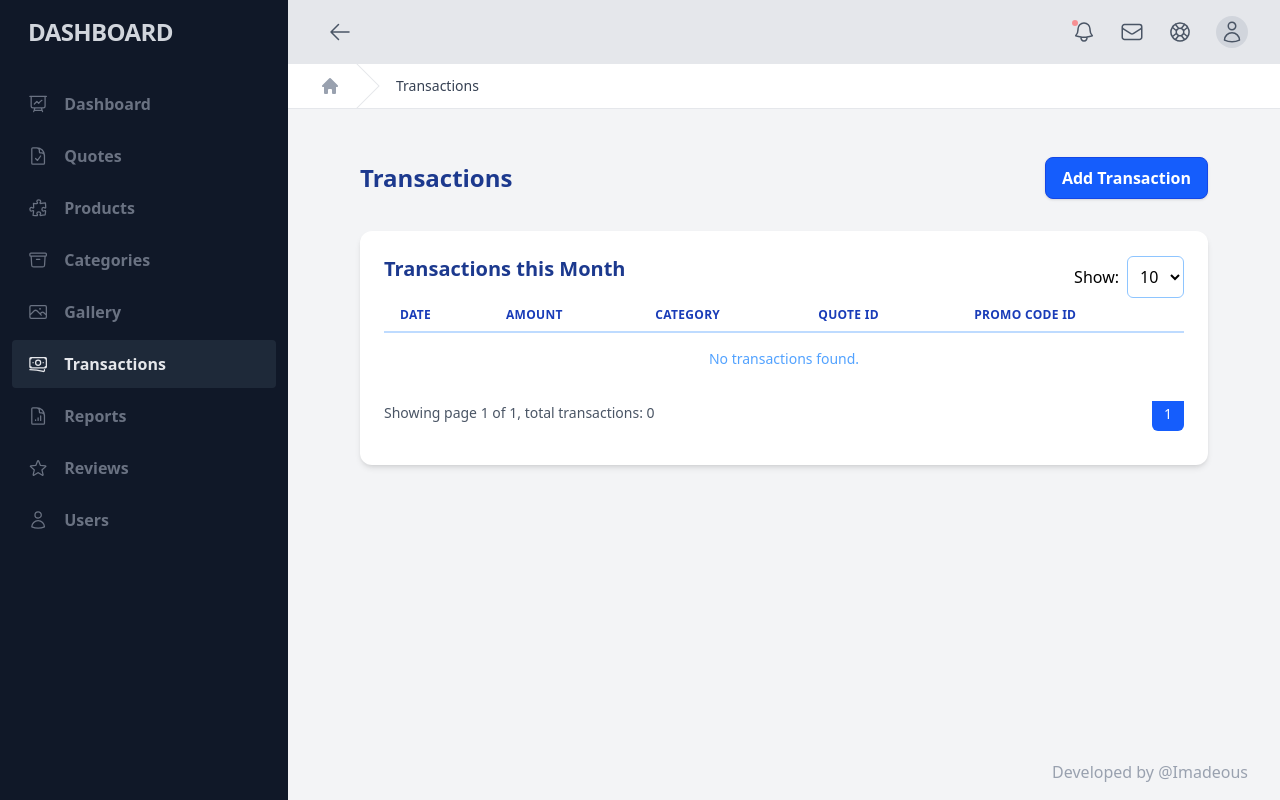
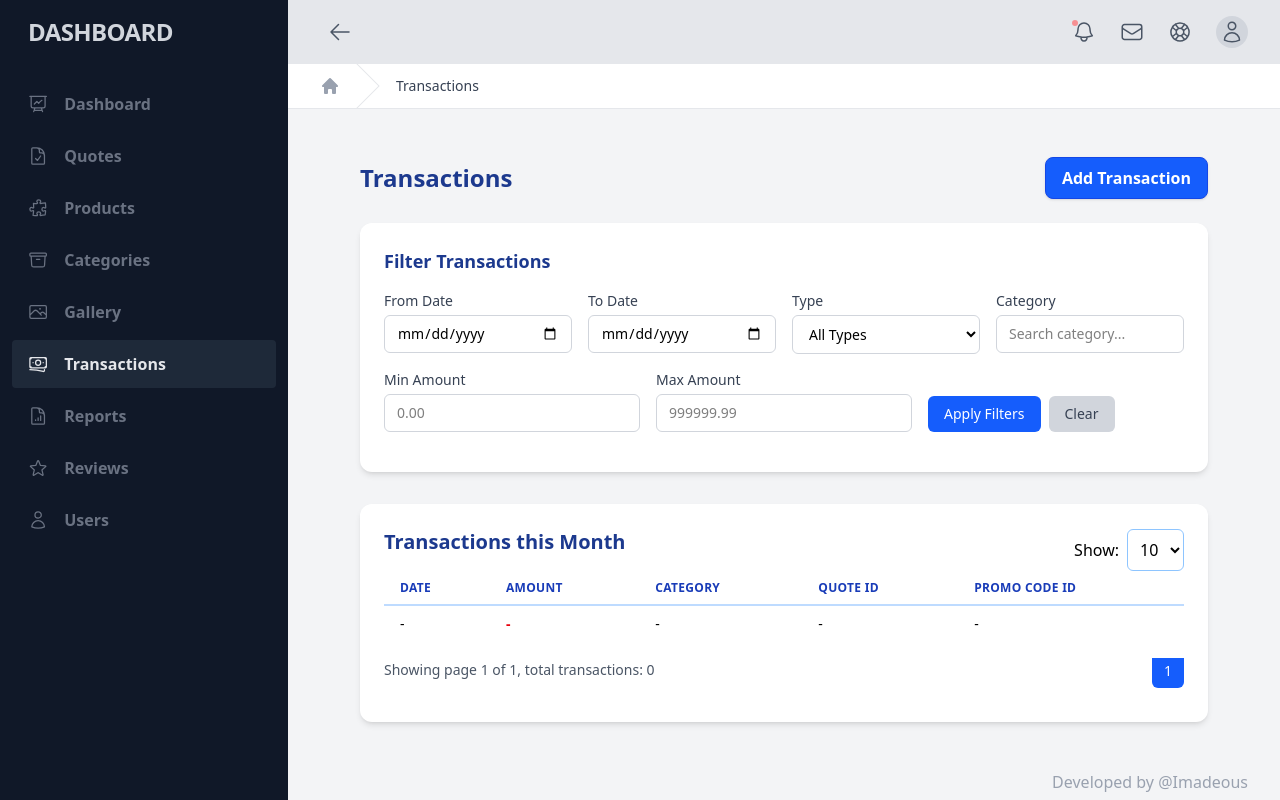
Before and after one commit to imadeous/verbose-adventure, a PHP site: page /admin/transactions in a window 1280 px wide. Run offline with PHP 8.4, Linux system fonts and the light colour scheme; the visitor is signed in with stand-in values (Sample User, id 1); tables that the repository leaves empty or names only in its code hold one stand-in row (values such as "Sample post"); some libraries are stand-ins or nearby versions.

Commit message:
teansactions table

```diff
--- a/App/Controllers/Admin/TransactionController.php
+++ b/App/Controllers/Admin/TransactionController.php
@@ -15,19 +15,72 @@ class TransactionController extends AdminControllerBase
         $page = isset($_GET['page']) && is_numeric($_GET['page']) && (int)$_GET['page'] > 0 ? (int)$_GET['page'] : 1;
         $perPage = isset($_GET['limit']) && is_numeric($_GET['limit']) && (int)$_GET['limit'] > 0 ? (int)$_GET['limit'] : 10;
 
-        $totalTransactions = Transaction::query()
-            ->where('date', '>=', date('Y-m-01'))
-            ->where('date', '<=', date('Y-m-t'))
-            ->count()[0]['count'];
+        // Get filter parameters
+        $filters = [
+            'date_from' => $_GET['date_from'] ?? null,
+            'date_to' => $_GET['date_to'] ?? null,
+            'type' => $_GET['type'] ?? null,
+            'category' => $_GET['category'] ?? null,
+            'min_amount' => isset($_GET['min_amount']) && is_numeric($_GET['min_amount']) ? (float)$_GET['min_amount'] : null,
+            'max_amount' => isset($_GET['max_amount']) && is_numeric($_GET['max_amount']) ? (float)$_GET['max_amount'] : null,
+        ];
 
+        // Build the base query with filters
+        $query = Transaction::query();
+
+        // Apply date filters (default to current month if no filters provided)
+        if (!empty($filters['date_from']) || !empty($filters['date_to'])) {
+            if (!empty($filters['date_from'])) {
+                $query->where('date', '>=', $filters['date_from']);
+            }
+            if (!empty($filters['date_to'])) {
+                $query->where('date', '<=', $filters['date_to']);
+            }
+        } else {
+            // Default to current month if no date filters
+            $query->where('date', '>=', date('Y-m-01'))
+                ->where('date', '<=', date('Y-m-t'));
+        }
+
+        // Apply type filter
+        if (!empty($filters['type'])) {
+            $query->where('type', '=', $filters['type']);
+        }
+
+        // Apply category filter (search in category name)
+        if (!empty($filters['category'])) {
+            // Get category IDs that match the search term
+            $categoryQuery = \App\Models\Category::query()
+                ->where('name', 'LIKE', '%' . $filters['category'] . '%')
+                ->get();
+
+            if (!empty($categoryQuery)) {
+                // For simplicity, just use the first matching category
+                // In a more advanced implementation, you could build a more complex query
+                $categoryId = $categoryQuery[0]['id'];
+                $query->where('category_id', '=', $categoryId);
+            } else {
+                // No matching categories found, return empty result
+                $query->where('id', '=', -1); // Force no results
+            }
+        }
+
+        // Apply amount range filters
+        if ($filters['min_amount'] !== null) {
+            $query->where('amount', '>=', $filters['min_amount']);
+        }
+        if ($filters['max_amount'] !== null) {
+            $query->where('amount', '<=', $filters['max_amount']);
+        }
+
+        // Get total count for pagination
+        $totalTransactions = $query->count()[0]['count'];
         $paginator = new Paginator($totalTransactions, $perPage, $page);
 
+        // Get transactions with pagination
         $transactions = array_map(
             fn($row) => new Transaction($row),
-            Transaction::query()
-                ->where('date', '>=', date('Y-m-01'))
-                ->where('date', '<=', date('Y-m-t'))
-                ->orderBy('created_at', 'desc')
+            $query->orderBy('created_at', 'desc')
                 ->limit($paginator->perPage)
                 ->offset($paginator->offset())
                 ->get()
--- a/App/Views/admin/transactions/index.view.php
+++ b/App/Views/admin/transactions/index.view.php
@@ -5,6 +5,74 @@
             <a href="<?= url('admin/transactions/create') ?>" class="bg-blue-600 hover:bg-blue-700 text-white px-4 py-2 rounded-lg font-semibold shadow border border-blue-700 transition">Add Transaction</a>
         <?php endif; ?>
     </div>
+
+    <!-- Dynamic Controls Card -->
+    <div class="mt-6 bg-white rounded-xl shadow-md p-6">
+        <h3 class="text-lg font-semibold text-blue-900 mb-4">Filter Transactions</h3>
+        <form action="<?= url('admin/transactions') ?>" method="GET" class="space-y-4">
+            <div class="grid grid-cols-1 md:grid-cols-2 lg:grid-cols-4 gap-4">
+                <!-- Date Range -->
+                <div>
+                    <label for="date_from" class="block text-sm font-medium text-gray-700 mb-1">From Date</label>
+                    <input type="date" name="date_from" id="date_from" value="<?= htmlspecialchars($_GET['date_from'] ?? '') ?>"
+                        class="w-full border border-gray-300 rounded-md px-3 py-2 text-sm focus:outline-none focus:ring-2 focus:ring-blue-500">
+                </div>
+                <div>
+                    <label for="date_to" class="block text-sm font-medium text-gray-700 mb-1">To Date</label>
+                    <input type="date" name="date_to" id="date_to" value="<?= htmlspecialchars($_GET['date_to'] ?? '') ?>"
+                        class="w-full border border-gray-300 rounded-md px-3 py-2 text-sm focus:outline-none focus:ring-2 focus:ring-blue-500">
+                </div>
+
+                <!-- Transaction Type -->
+                <div>
+                    <label for="type" class="block text-sm font-medium text-gray-700 mb-1">Type</label>
+                    <select name="type" id="type" class="w-full border border-gray-300 rounded-md px-3 py-2 text-sm focus:outline-none focus:ring-2 focus:ring-blue-500">
+                        <option value="">All Types</option>
+                        <option value="income" <?= ($_GET['type'] ?? '') === 'income' ? 'selected' : '' ?>>Income</option>
+                        <option value="expense" <?= ($_GET['type'] ?? '') === 'expense' ? 'selected' : '' ?>>Expense</option>
+                    </select>
+                </div>
+
+                <!-- Category Filter -->
+                <div>
+                    <label for="category" class="block text-sm font-medium text-gray-700 mb-1">Category</label>
+                    <input type="text" name="category" id="category" value="<?= htmlspecialchars($_GET['category'] ?? '') ?>"
+                        placeholder="Search category..."
+                        class="w-full border border-gray-300 rounded-md px-3 py-2 text-sm focus:outline-none focus:ring-2 focus:ring-blue-500">
+                </div>
+            </div>
+
+            <div class="grid grid-cols-1 md:grid-cols-3 gap-4">
+                <!-- Amount Range -->
+                <div>
+                    <label for="min_amount" class="block text-sm font-medium text-gray-700 mb-1">Min Amount</label>
+                    <input type="number" name="min_amount" id="min_amount" value="<?= htmlspecialchars($_GET['min_amount'] ?? '') ?>"
+                        placeholder="0.00" step="0.01"
+                        class="w-full border border-gray-300 rounded-md px-3 py-2 text-sm focus:outline-none focus:ring-2 focus:ring-blue-500">
+                </div>
+                <div>
+                    <label for="max_amount" class="block text-sm font-medium text-gray-700 mb-1">Max Amount</label>
+                    <input type="number" name="max_amount" id="max_amount" value="<?= htmlspecialchars($_GET['max_amount'] ?? '') ?>"
+                        placeholder="999999.99" step="0.01"
+                        class="w-full border border-gray-300 rounded-md px-3 py-2 text-sm focus:outline-none focus:ring-2 focus:ring-blue-500">
+                </div>
+
+                <!-- Action Buttons -->
+                <div class="flex items-end space-x-2">
+                    <button type="submit" class="bg-blue-600 hover:bg-blue-700 text-white px-4 py-2 rounded-md text-sm font-medium transition">
+                        Apply Filters
+                    </button>
+                    <a href="<?= url('admin/transactions') ?>" class="bg-gray-300 hover:bg-gray-400 text-gray-700 px-4 py-2 rounded-md text-sm font-medium transition">
+                        Clear
+                    </a>
+                </div>
+            </div>
+
+            <!-- Hidden field to preserve pagination limit -->
+            <input type="hidden" name="limit" value="<?= htmlspecialchars($_GET['limit'] ?? '10') ?>">
+        </form>
+    </div>
+
     <div class="mt-8 bg-white rounded-xl shadow-md p-6">
         <div class="flex justify-between items-center">
             <h2 class="text-xl font-semibold text-blue-900 mb-4">Transactions this Month</h2>
@@ -66,9 +134,16 @@
             <div class="overflow-x-auto">
                 <nav class="mb-4">
                     <ul class="flex space-x-2">
+                        <?php
+                        // Build query string for pagination links to preserve filters
+                        $queryParams = $_GET;
+                        unset($queryParams['page']); // Remove page parameter to set it fresh
+                        $queryString = http_build_query($queryParams);
+                        $baseUrl = url('admin/transactions') . ($queryString ? '?' . $queryString . '&page=' : '?page=');
+                        ?>
                         <?php for ($i = 1; $i <= $paginator->totalPages; $i++): ?>
                             <li>
-                                <a href="<?= url('admin/transactions?page=' . $i . '&limit=' . $paginator->perPage) ?>" class="px-3 py-2 rounded-md text-sm font-medium <?= ($i == $paginator->currentPage) ? 'bg-blue-600 text-white' : 'text-blue-700 hover:bg-blue-50' ?>">
+                                <a href="<?= $baseUrl . $i ?>" class="px-3 py-2 rounded-md text-sm font-medium <?= ($i == $paginator->currentPage) ? 'bg-blue-600 text-white' : 'text-blue-700 hover:bg-blue-50' ?>">
                                     <?= $i ?>
                                 </a>
                             </li>
```
